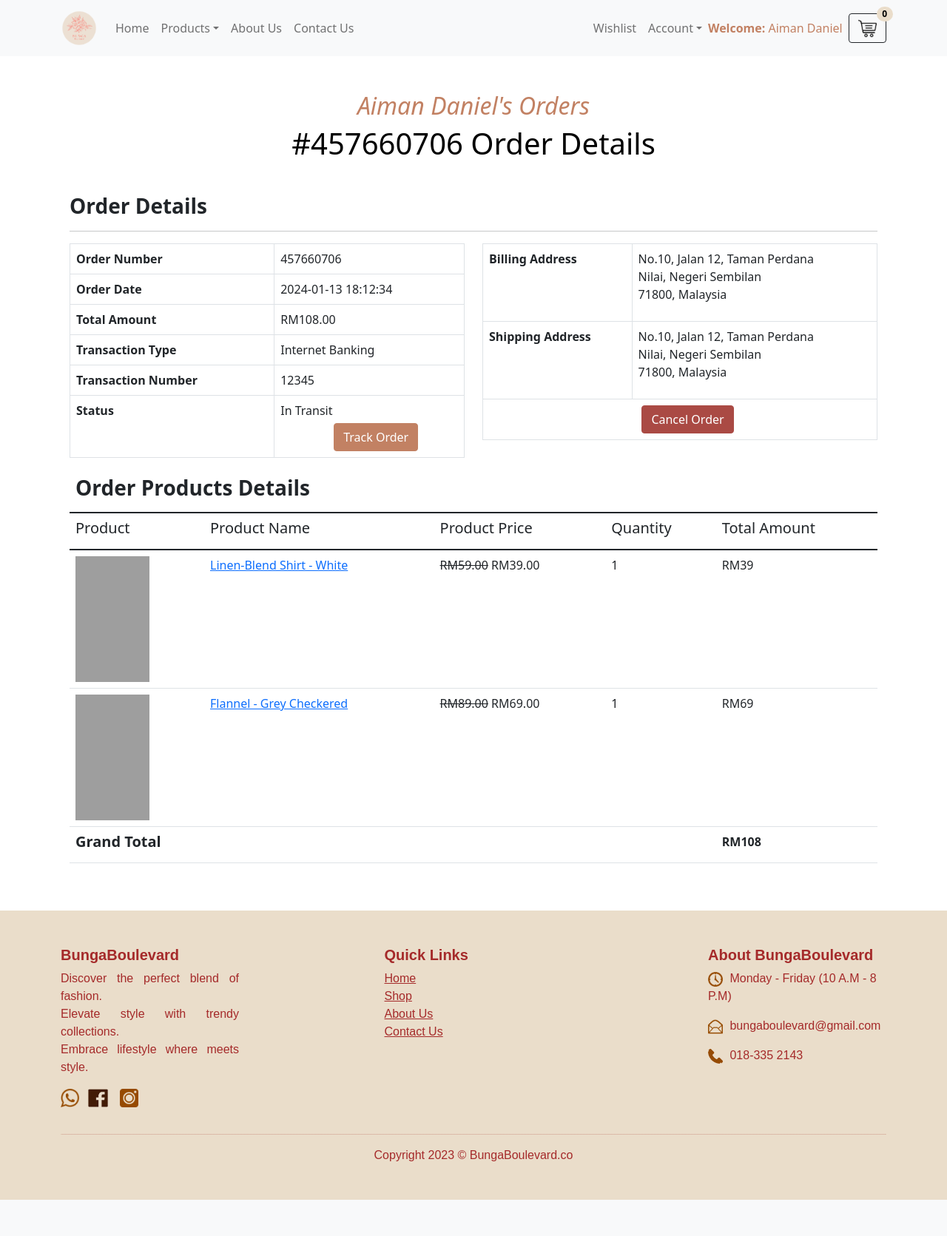
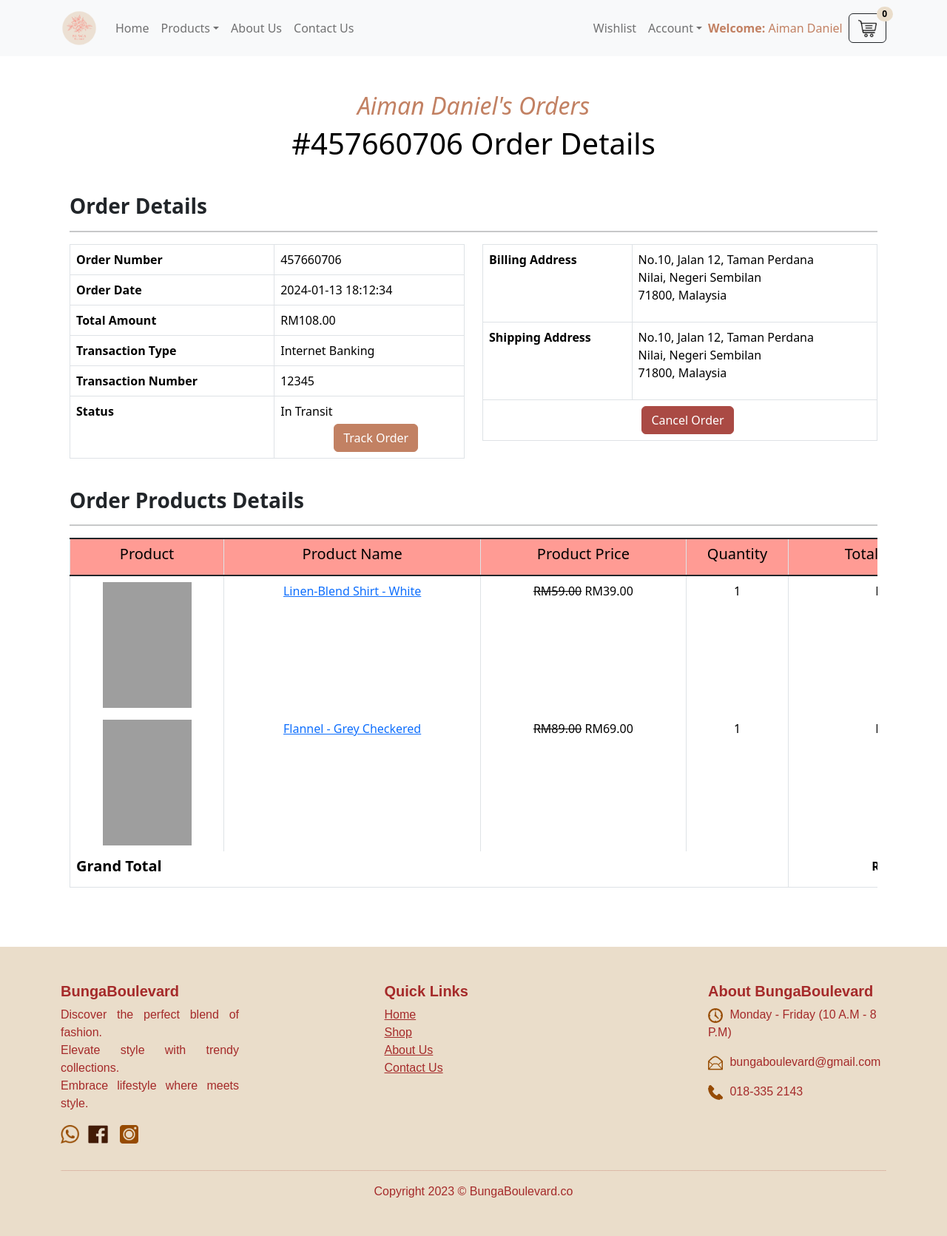
Before and after one commit to antideviant/bungaboulevard, a PHP site: page /bungaboulevard/order-details.php?onumber=457660706 in a window 1280 px wide. Shown: the whole page at 74% size. Before the commit the page ends 1622 px from the top, so only its background shows below. Run offline with PHP 8.4, Linux system fonts and the light colour scheme; a user stored in the database is signed in; data comes from the database, SQL or seed files in the repository; data that the repository does not hold is empty; some libraries are stand-ins or nearby versions; grey boxes are pictures that could not be loaded.

Commit message:
Update order-details.php

```diff
--- a/order-details.php
+++ b/order-details.php
@@ -19,6 +19,15 @@ if(strlen($_SESSION['id'])==0)
         <link href="css/custom-icons.css" rel="stylesheet" />
         <!-- Core theme CSS -->
         <link href="css/styles.css" rel="stylesheet" />
+
+        <link rel="stylesheet" href="https://cdnjs.cloudflare.com/ajax/libs/font-awesome/6.0.0-beta3/css/all.min.css">
+        <link rel="stylesheet" href="assets/bootstrap/css/bootstrap.min.css">
+        <link rel="stylesheet" href="assets/fonts/fontawesome-all.min.css">
+        <link rel="stylesheet" href="assets/fonts/font-awesome.min.css">
+        <link rel="stylesheet" href="assets/fonts/fontawesome5-overrides.min.css">
+        <link rel="stylesheet" href="assets/css/Table-With-Search-search-table.css">
+        <link rel="stylesheet" href="assets/css/Table-With-Search.css">
+
         <script src="js/jquery.min.js"></script>
         <script language="javascript" type="text/javascript">
             var popUpWin=0;
@@ -87,7 +96,7 @@ if(strlen($_SESSION['id'])==0)
         <section class="py-5">
             <div class="container px-4  mt-5">
                 <h3><strong>Order Details</strong></h3>
-                <hr />
+                <hr style="border: 1px solid">
                     <?php
                 $uid=$_SESSION['id'];
                 $orderno=intval($_GET['onumber']);
@@ -157,20 +166,22 @@ if(strlen($_SESSION['id'])==0)
 
                 </div>
                 <?php } ?>
+                <br>
                     <div class="table-responsive">
-                        <table class="table">
+                    <div class="col-md-12 search-table-col" style="width: 1250px;text-align: left;"><span class="counter pull-right"></span>
+                    <div class="table-responsive table table-hover table-bordered results">
+                        <table class="table table-hover table-bordered">
                             <thead>
-                                <tr>
-                                    <th colspan="4"><h3><strong>Order Products Details</strong></h3></th>
-                                </tr>
+                                   <h3><strong>Order Products Details</strong></h3>
                             </thead>
+                            <hr style="height: 1px;">
                             <tr>
                                 <thead>
-                                    <th><h5>Product</h5></th>
-                                    <th><h5>Product Name</h5></th>
-                                    <th><h5>Product Price</h5></th>
-                                    <th><h5>Quantity</h5></th>
-                                    <th><h5>Total Amount</h5></th>
+                                    <th id="trs-hd-1" class="col-lg-1" style="background: #ff9b94; width: 15%; text-align:center;"><h5>Product</h5></th>
+                                    <th id="trs-hd-2" class="col-lg-2" style="background: #ff9b94; width: 25%; text-align:center;"><h5>Product Name</h5></th>
+                                    <th id="trs-hd-4" class="col-lg-2" style="background: #ff9b94; width: 20%; text-align:center;"><h5>Product Price</h5></th>
+                                    <th id="trs-hd-5" class="col-lg-3" style="background: #ff9b94; width: 10%; text-align:center;"><h5>Quantity</h5></th>
+                                    <th id="trs-hd-6" class="col-lg-2" style="background: #ff9b94; width: 20%; text-align:center;"><h5>Total Amount</h5></th>
                                 </thead>
                             </tr>
                             <tbody>
@@ -184,22 +195,22 @@ if(strlen($_SESSION['id'])==0)
                 ?>
 
                                 <tr>
-                                    <td class="col-md-2"><img src="admin/productimages/<?php echo htmlentities($row['pimage']);?>" alt="<?php echo htmlentities($row['pname']);?>" width="100" height="170"></td>
-                                    <td>
+                                    <td class="col-md-2" style="width: 15%; text-align:center;"><img src="admin/productimages/<?php echo htmlentities($row['pimage']);?>" alt="<?php echo htmlentities($row['pname']);?>" width="120" height="170"></td>
+                                    <td style="width: 25%; text-align:center;">
                                     <a href="product-details.php?pid=<?php echo htmlentities($pd=$row['pid']);?>"><?php echo htmlentities($row['pname']);?></a></td>
-                <td>
+                <td style="width: 10%; text-align:center;">
                                         <span class="text-decoration-line-through">RM<?php echo htmlentities($row['productPriceBeforeDiscount']);?></span>
                                             <span>RM<?php echo htmlentities($row['pprice']);?></span>
                                     </td>
-                                    <td><?php echo htmlentities($row['quantity']);?></td>
-                                    <td>RM<?php echo htmlentities($totalamount=$row['quantity']*$row['pprice']);?></td>
+                                    <td style="width: 10%; text-align:center;"><?php echo htmlentities($row['quantity']);?></td>
+                                    <td style="width: 20%; text-align:center;">RM<?php echo htmlentities($totalamount=$row['quantity']*$row['pprice']);?></td>
 
                                 </tr>
 
                                 <?php $grantotal+=$totalamount; } ?>
                 <tr>
-                    <th colspan="4"><h5><strong>Grand Total</strong></h5></th>
-                    <th colspan="2">RM<?php echo $grantotal;?></th>
+                    <th style="text-align:left;" colspan="4"><h5><strong>Grand Total</strong></h5></th>
+                    <th style="width: 10%; text-align:center;"colspan="2">RM<?php echo $grantotal;?></th>
                 </tr>
                                 <?php } else{ ?>
                                 <tr>
@@ -212,11 +223,8 @@ if(strlen($_SESSION['id'])==0)
                             </tbody>
                         </table>
                     </div>
-
-                            </div>
-
-
                 </div>
+            </div>
         </section>
         <!-- Track Order Modal -->
 <div id="myModal" class="modal fade" role="dialog">
@@ -244,6 +252,12 @@ if(strlen($_SESSION['id'])==0)
         <script src="js/custom.bundle.min.js"></script>
         <!-- Core theme JS-->
         <script src="js/scripts.js"></script>
+                <!-- Custom core JS-->
+        <script src="js/custom.bundle.min.js"></script>
+        <!-- Core theme JS-->
+        <script src="js/scripts.js"></script>
+        <script src="assets/bootstrap/js/bootstrap.min.js"></script>
+        <script src="assets/js/Table-With-Search-search-table.js"></script>
     </body>
 
 
--- a/payment.php
+++ b/payment.php
@@ -6,8 +6,6 @@ if(strlen($_SESSION['id'])==0)
 if($_SESSION['address']==0):
     echo "<script type='text/javascript'> document.location ='checkout.php'; </script>";
 endif;
-
-
 
 //Order details
 if(isset($_POST['submit']))
```
